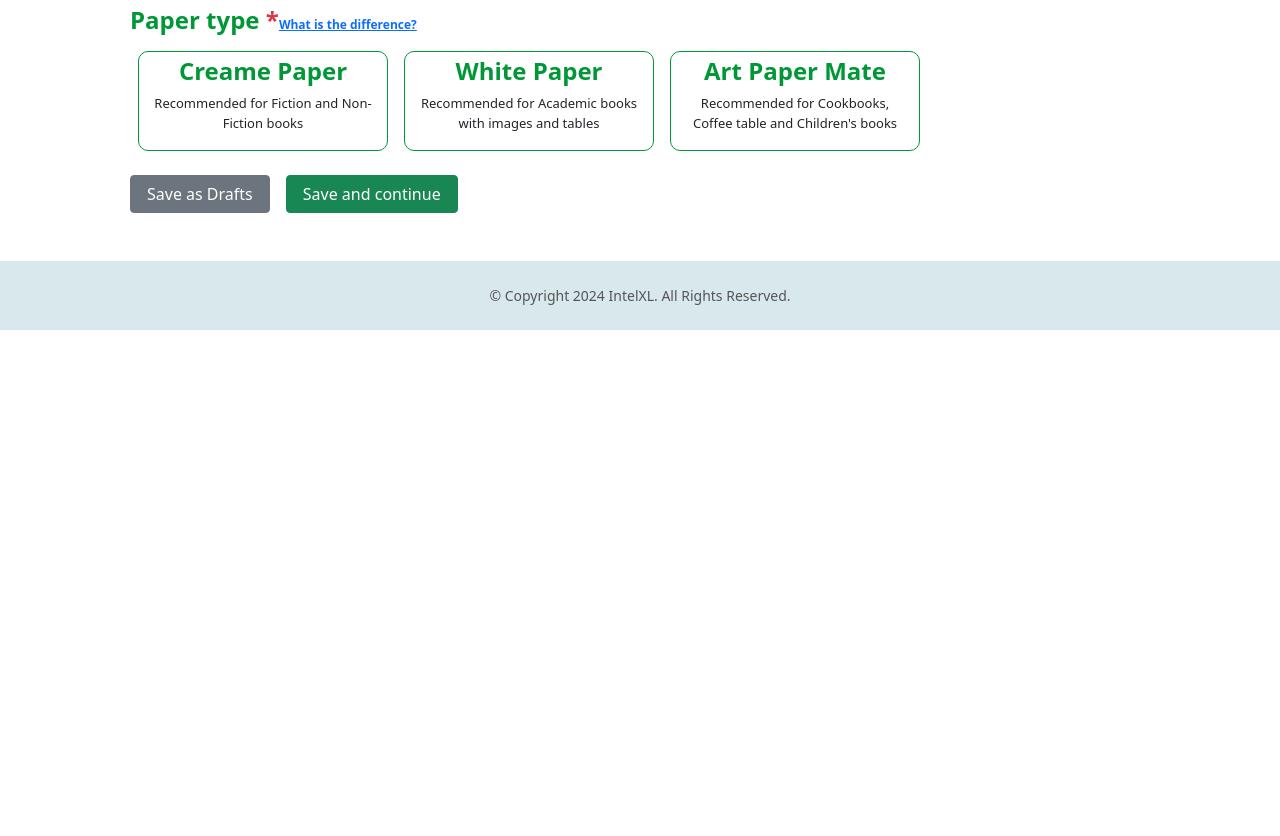
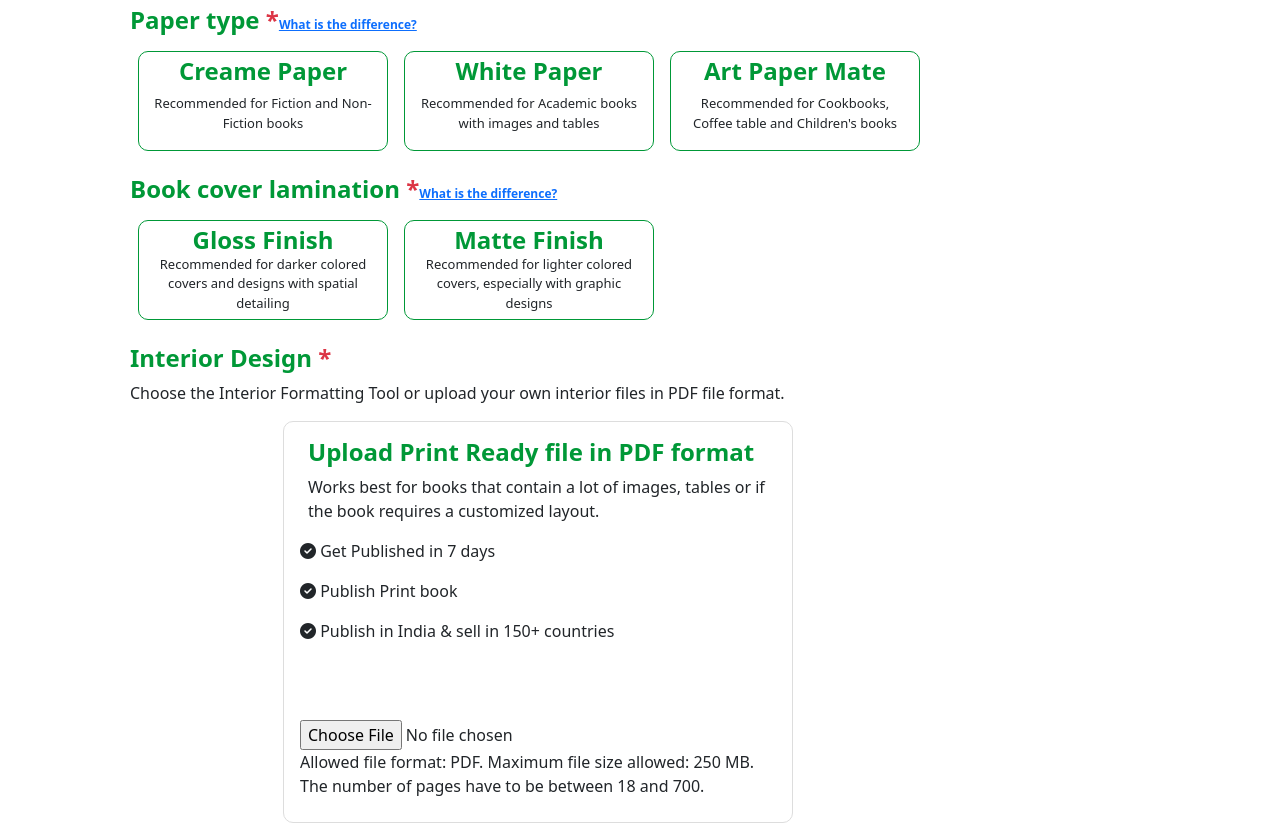
Before and after one commit to Harichandran745/IntelxlWebsite, a plain HTML site: page BookDesign.html in a window 1280 px wide. Shown: the part 758-1594 px from the top of the page. Before the commit the page ends 1088 px from the top, so only its background shows below. Drawn offline with nearby package versions, Linux system fonts and the light colour scheme.

Commit message:
correction

```diff
--- a/BookDesign.html
+++ b/BookDesign.html
@@ -160,6 +160,45 @@
                             </div>
                         </div>
                     </div>
+                    <div class="mt-3">
+                        <h5 class="">Book cover lamination <span class="text-danger">*</span><a href="" style="font-size: 12px;">What is the difference?</a></h5>
+                        <div class="btn-group" role="group" aria-label="Basic radio toggle button group"
+                            style="display:flex;flex-wrap:wrap;">
+
+
+                            <div class="m-2">
+                                <input type="radio" class="btn-check profile-for-radio" autocomplete="off" value="1"
+                                    id="Gloss Finish">
+                                <label class="btn Designlabel" for="Gloss Finish">
+                                    <h5 class="m-0">Gloss Finish</h5>
+                                    <p>  Recommended for darker colored covers and designs with spatial detailing</p>
+                                </label>
+                            </div>
+                            <div class="m-2">
+                                <input type="radio" class="btn-check profile-for-radio" autocomplete="off" value="2"
+                                    id="Matte Finish">
+                                <label class="btn Designlabel" for="Matte Finish">
+                                    <h5 class="m-0">Matte Finish</h5>
+                                    <p>   Recommended for lighter colored covers, especially with graphic designs</p>
+                                </label>
+                            </div>
+                        </div>
+                    </div>
+                    <div class="mt-3">
+                        <h5 class="">Interior Design <span class="text-danger">*</span></h5>
+                        <p>  Choose the Interior Formatting Tool or upload your own interior files in PDF file format.</p>
+                        <div class="publishType w-50 py-3 card">
+                            <h5 class="px-4"> Upload Print Ready file in PDF format</h5>
+                            <p class="px-4">  Works best for books that contain a lot of images, tables or if the book requires a customized layout.</p>
+                            <p class="px-3"><i class="fa-solid fa-circle-check"></i>  Get Published in 7 days</p>
+                            <p class="px-3"><i class="fa-solid fa-circle-check"></i>  Publish Print book</p>
+                            <p class="px-3"><i class="fa-solid fa-circle-check"></i>  Publish in India & sell in 150+ countries</p>
+                            <div class=" px-3 pb-2" style="margin-top: 12%;">
+                                <input type="file" accept=".pdf, .doc, .docx" class="">
+                                <label>Allowed file format: PDF. Maximum file size allowed: 250 MB. The number of pages have to be between 18 and 700.</label>
+                            </div>
+                        </div>
+                    </div>
                 </form>
                 <div class="mt-3 d-flex">
                     <div>
```
